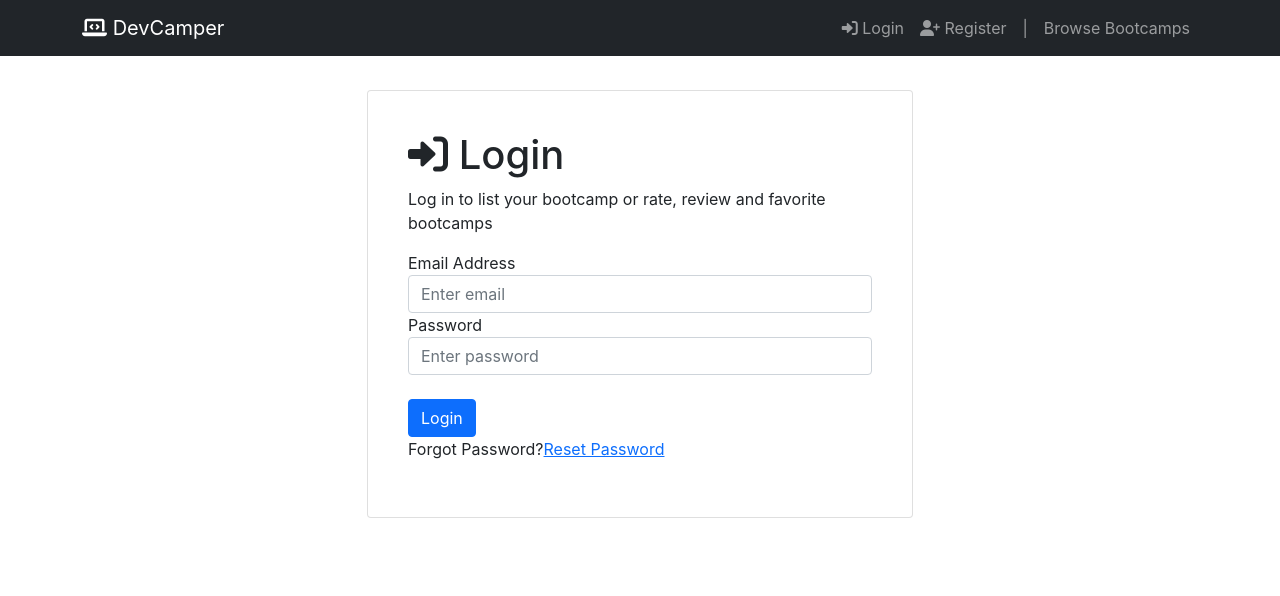
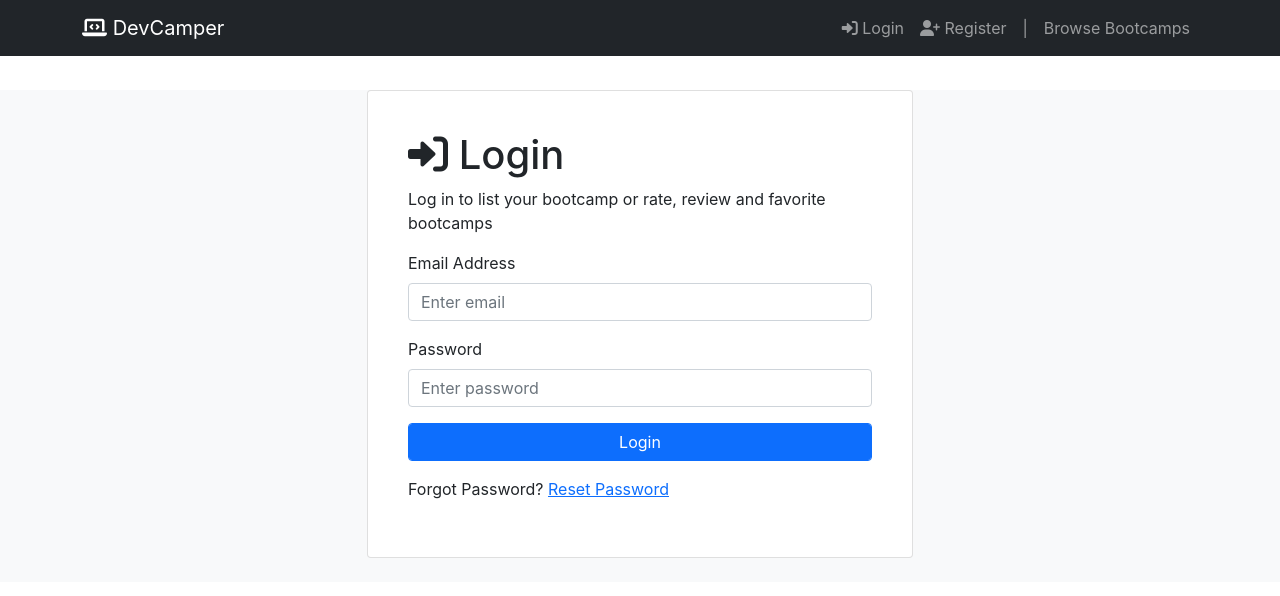
Before and after one commit to sholabioku/devcamper-api, a React (Create React App) app in the folder frontend/: page /login in a window 1280 px wide. Shown: the top 596 px of the page. Built offline with nearby package versions, Linux system fonts and the light colour scheme.

Commit message:
Add form markup

```diff
--- a/frontend/src/pages/login/Login.jsx
+++ b/frontend/src/pages/login/Login.jsx
@@ -1,55 +1,54 @@
 import React from 'react';
-import { Card, Col, Container, Row } from 'react-bootstrap';
+import { Card, Col, Container, Form, Row } from 'react-bootstrap';
+import { Link } from 'react-router-dom';
 
 import './login.css';
 
 const Login = () => {
   return (
-    <div className="login-show">
+    <div className="login-show bg-light">
       <Container>
         <Row>
           <Col md={6} className="m-auto">
             <Card className="bg-white p-4 mb-4">
               <Card.Body>
                 <h1>
-                  <i class="fas fa-sign-in-alt"></i> Login
+                  <i className="fas fa-sign-in-alt"></i> Login
                 </h1>
                 <p>
                   Log in to list your bootcamp or rate, review and favorite
                   bootcamps
                 </p>
-                <form>
-                  <div class="form-group">
-                    <label for="email">Email Address</label>
-                    <input
+                <Form>
+                  <Form.Group className="mb-3" controlId="email">
+                    <Form.Label>Email Address</Form.Label>
+                    <Form.Control
                       type="email"
                       name="email"
-                      class="form-control"
                       placeholder="Enter email"
                       required
                     />
-                  </div>
-                  <div class="form-group mb-4">
-                    <label for="password">Password</label>
-                    <input
+                  </Form.Group>
+                  <Form.Group className="mb-3" controlId="password">
+                    <Form.Label>Password</Form.Label>
+                    <Form.Control
                       type="password"
                       name="password"
-                      class="form-control"
                       placeholder="Enter password"
                       required
                     />
-                  </div>
-                  <div class="form-group">
-                    <input
+                  </Form.Group>
+                  <Form.Group className="mb-3">
+                    <Form.Control
                       type="submit"
                       value="Login"
-                      class="btn btn-primary btn-block"
+                      className="btn btn-primary btn-block"
                     />
-                  </div>
-                </form>
+                  </Form.Group>
+                </Form>
                 <p>
-                  Forgot Password?
-                  <a href="reset-password.html">Reset Password</a>
+                  Forgot Password?{' '}
+                  <Link to="/reset-password">Reset Password</Link>
                 </p>
               </Card.Body>
             </Card>
```
